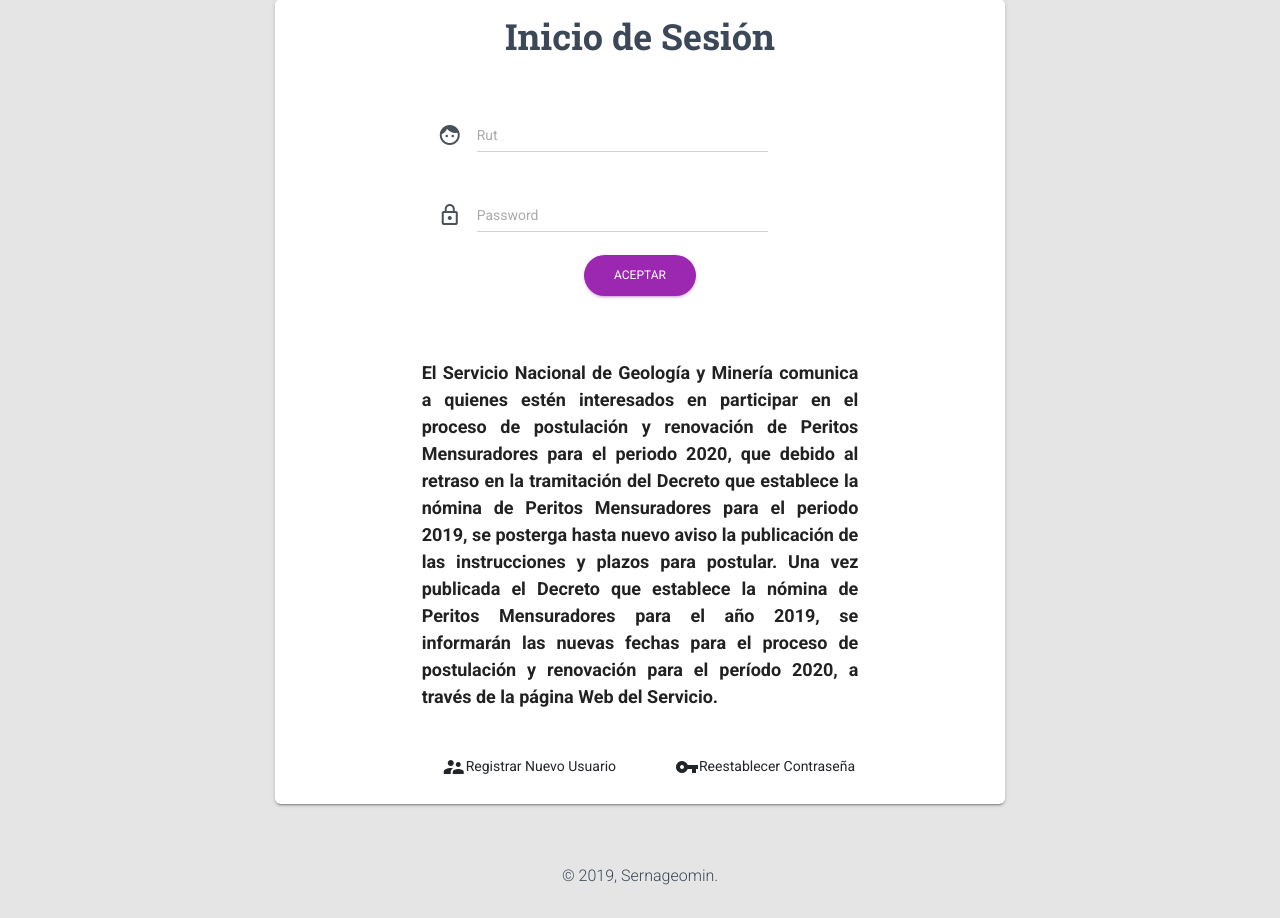
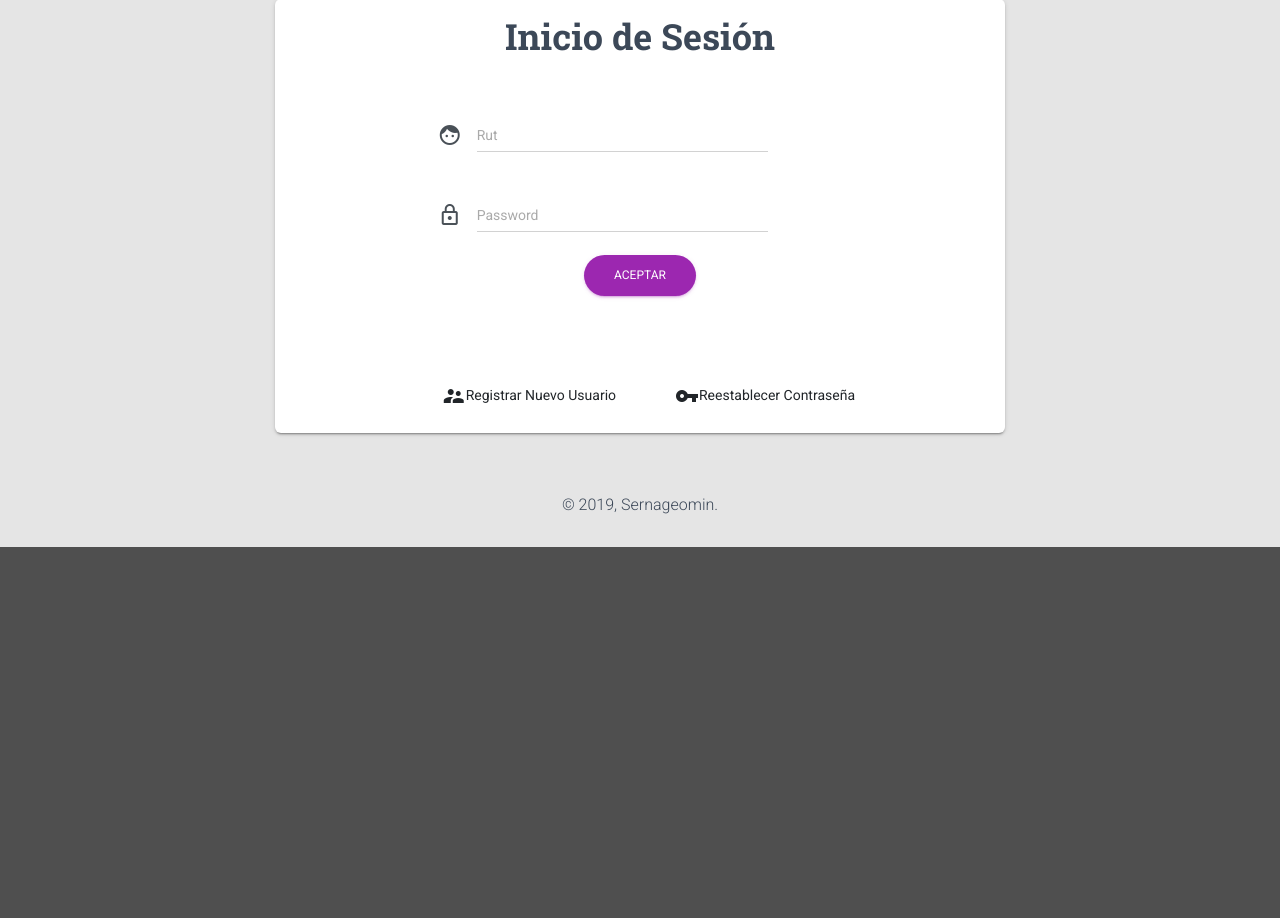
Before and after one commit to cerbeerza/Peritos, a Django app: page / in a window 1280 px wide. Shown: the part 531-1449 px from the top of the page. After the commit the page ends 1078 px from the top, so only its background shows below. Run offline with Django 3.2, Linux system fonts and the light colour scheme; some libraries are stand-ins or nearby versions.

Commit message:
CAMBIO DIA ANTERIOR

```diff
--- a/Peritos/urls.py
+++ b/Peritos/urls.py
@@ -27,8 +27,8 @@ urlpatterns = [
     url(r'^registro/', registro_page, name="registro"),
     url(r'^home/', homepage_view, name="home"),
     url(r'^mensura/', include('apps.mensura.urls', namespace="mensura")),
-    #url(r'^postulacion/', include('apps.postulacion.urls', namespace="postulacion")),
-    #url(r'^renovacion/', include('apps.renovacion.urls', namespace="renovacion")),
+    url(r'^postulacion/', include('apps.postulacion.urls', namespace="postulacion")),
+    url(r'^renovacion/', include('apps.renovacion.urls', namespace="renovacion")),
     url(r'^prueba/', include('apps.prueba.urls', namespace="prueba")),
     url(r'^getProvincia/', getProvincia, name="obtener_provincia"),
     url(r'^getComuna/', getComuna, name="obtener_comuna"),
--- a/Peritos/views.py
+++ b/Peritos/views.py
@@ -64,10 +64,12 @@ def login_page(request):
                     login(request, user)
                     message = "Correcto"
 
-
-
                     #Validación de Tipo de Usuario
-                    fecha_actual = date.today()
+                    #NO OLVIDAD SACAR FECHA
+                    #fecha_actual_str = '2019-07-01'
+                    #fecha_actual_obj = dt.datetime.strptime(date_time_str, '%Y-%m-%d %H:%M:%S')
+                    #fecha_actual = date.today()
+                    fecha_actual = '2019-07-01'
                     objetoPeriodo = PeriodoProceso.objects.get(fechaDesde__lte=fecha_actual,
                                                                fechaHasta__gte=fecha_actual)
                     periodo = objetoPeriodo.periodo
@@ -77,11 +79,11 @@ def login_page(request):
                     usuario = request.user.id
                     rutUsuario = Profile.objects.get(user_id=usuario)
                     rutRut = rutUsuario.rut
-                    '''
+
                     nomina = Nomina.objects.filter(rut_nomina=rutUsuario.rut, periodo=year)
 
                     if len(nomina) == 0:
-                        message = 'Según nuestros registros usted no aparece en como NOMINADO, usted debe postular'
+                        message = 'Según nuestros registros usted no aparece como NOMINADO, usted debe postular'
                         rutUsuario.renovante = False
                         rutUsuario.save()
 
@@ -115,7 +117,7 @@ def login_page(request):
                             "Content-Type": "application/json"
                         }
 
-                        datos = '{ "periodo": "' + str(year2+2) + '", "rutper": "'+rutRut+'", "pass": "sngmq21.,+"}'
+                        datos = '{ "periodo": "' + str(year2+1) + '", "rutper": "'+rutRut+'", "pass": "sngmq21.,+"}'
 
                         notas = requests.post(
                             "http://syspminweb-prod:8080/NotasPeritosREST/service/NotasPeritos/getNotaParcialByUser",
@@ -124,7 +126,7 @@ def login_page(request):
 
                         if len(listadoNotas) == 0:
 
-                            datos = '{ "periodo": "' + str(year2+1) + '", "rutper": "'+rutRut+'", "pass": "sngmq21.,+"}'
+                            datos = '{ "periodo": "' + str(year2) + '", "rutper": "'+rutRut+'", "pass": "sngmq21.,+"}'
                             notas = requests.post(
                                 "http://syspminweb-prod:8080/NotasPeritosREST/service/NotasPeritos/getNotaParcialByUser",
                                 data=datos, headers=cabeceras)
@@ -158,7 +160,7 @@ def login_page(request):
                                 message2 = 'No presenta notas'
                                 rutUsuario.renovante = False
                                 rutUsuario.save()
-                                '''
+
 
 
                     objUsuario = Profile.objects.get(rut=rutRut)
@@ -454,7 +456,7 @@ def reset_password(request):
 
 
         mensaje_email = EmailMessage(subject='Reseteo de Password',
-                                     body='Estimado, usuario, su contraseña ha sido reestablecida, su contraseña ahora es: '+ p + '  Recuerde que puede cambiarla desde el menú una vez iniciada la sesión.',
+                                     body='Estimado, usuario, su contraseña ha sido reestablecida, su contraseña ahora es: '+ p + ' (Respete Mayúscula o Minúsculas). Recuerde que puede cambiarla desde el menú una vez iniciada la sesión.',
                                      from_email='procesoperitos@sernageomin.cl',
                                      to=[correo],
                                      )
--- a/templates/administrations/login.html
+++ b/templates/administrations/login.html
@@ -204,10 +204,7 @@ function Rut(texto)
 
                                     <br>
                                     <br>
-                                    <h4 align="justify"><b>El Servicio Nacional de Geología y Minería comunica a quienes estén interesados en participar en el proceso de postulación y renovación de Peritos Mensuradores para el periodo 2020, que debido al retraso en la tramitación del Decreto que establece la nómina de Peritos Mensuradores para el periodo 2019, se posterga hasta nuevo aviso la publicación de las instrucciones y plazos para postular.
 
-Una vez publicada el Decreto que establece la nómina de Peritos Mensuradores para el año 2019, se informarán las nuevas fechas para el proceso de postulación y renovación para el período 2020, a través de la página Web del Servicio.
-</b></h4>
 
 
                                     <br>
--- a/templates/base2.html
+++ b/templates/base2.html
@@ -91,7 +91,7 @@
                       <a href="/mensura/listar" class="dropdown-item">
                         <i class="material-icons">border_all</i> Notas Mensuras
                     </a>
-                       <!--
+
                       <a href="/postulacion/postular" class="dropdown-item">
                         <i class="material-icons">mode_edit</i> Proceso de Postulación
                     </a>
@@ -100,11 +100,11 @@
                         <i class="material-icons">transfer_within_a_station</i> Proceso de Renovación
                     </a>
 
-
+                    <!--
 
                     <a href="/apelacion" class="dropdown-item">
                         <i class="material-icons">report</i> Reclamación
-                    </a> -->
+                    </a>   -->
 
                       <a href="/cambiar_password" class="dropdown-item">
                         <i class="material-icons">vpn_key</i> Cambiar Password
```
Also changed, not shown: Peritos/settings.py (+4 -4 lines).
